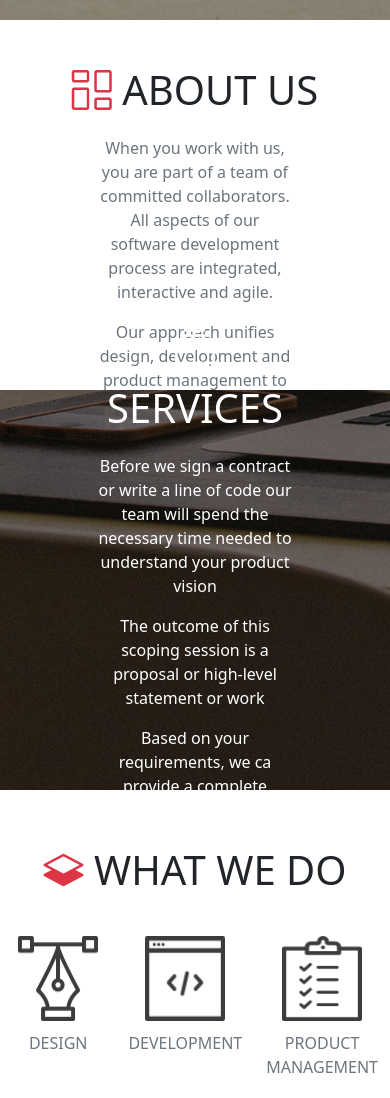
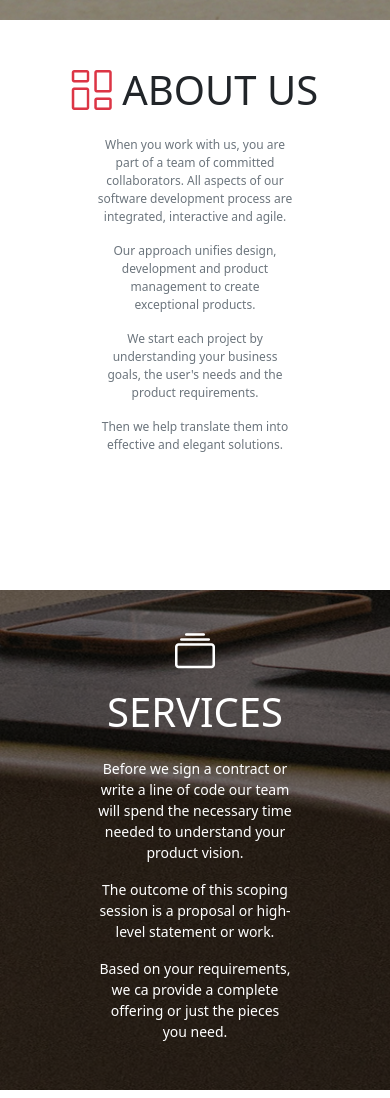
Before and after one commit to Kemnygh/DelaniStudio, a website: page index.html in a window 390 px wide. Shown: the part 1180-2278 px from the top of the page. Drawn offline with nearby package versions, Linux system fonts and the light colour scheme; a web font is replaced by a local one.

Commit message:
Add media query to resize about us and service section accordingly for small screen sizes

```diff
--- a/assets/css/sytles.css
+++ b/assets/css/sytles.css
@@ -103,7 +103,7 @@ h1 span{
   padding: 5px 20px 5px 20px;
 }
 
-/* About us*/
+/* About us -------------------------------------------------------------------*/
 #about-us{
   position: relative;
   height: 300px;
@@ -123,6 +123,47 @@ h1 span{
   margin-bottom: 30%;
 
 }
+
+@media screen and (max-width: 950px){
+  #about-us{
+    height: 350px;
+  }
+
+  .abt-content{
+    font-size: 15px;
+  }
+}
+
+@media screen and (max-width: 730px){
+  #about-us{
+    height: 400px;
+  }
+
+  .abt-content{
+    font-size: 14px;
+  }
+}
+
+@media screen and (max-width: 510px){
+  #about-us{
+    height: 450px;
+  }
+
+  .abt-content{
+    font-size: 13px;
+  }
+}
+
+@media screen and (max-width: 430px){
+  #about-us{
+    height: 500px;
+  }
+
+  .abt-content{
+    font-size: 12px;
+  }
+}
+
 
 /* Services---------------------------------------------------------------*/
 #sevices{
@@ -214,6 +255,26 @@ hr:after {
   padding: 10px;
   border-radius: 10px;
   box-shadow: 1px 1px 1px 1px rgba(189, 186, 186, 0.5);
+}
+
+@media screen and (max-width: 600px){
+  .svc-banner{
+    height: 450px;
+  }
+
+  .svc-notes{
+    font-size: 15px;
+  }
+}
+
+@media screen and (max-width: 600px){
+  .svc-banner{
+    height: 500px;
+  }
+
+  .svc-notes{
+    font-size: 14px;
+  }
 }
 
 /* Portfolio------------------------------------------------------*/
--- a/index.html
+++ b/index.html
@@ -74,9 +74,9 @@
     <div class="svc-banner">
       <div class="svc-content">
         <p class="svc-title"><i class="bi bi-collection"></i> SERVICES</p>
-        <p>Before we sign a contract or write a line of code our team will spend the necessary time needed to understand your product vision</p>
-        <p>The outcome of this scoping session is a proposal or high-level statement or work</p>
-        <p>Based on your requirements, we ca provide a complete offering or just the pieces you need</p>
+        <p class="svc-notes">Before we sign a contract or write a line of code our team will spend the necessary time needed to understand your product vision.</p>
+        <p class="svc-notes">The outcome of this scoping session is a proposal or high-level statement or work.</p>
+        <p class="svc-notes">Based on your requirements, we ca provide a complete offering or just the pieces you need.</p>
       </div>
     </div>
     <div class="what-we-do">
```
